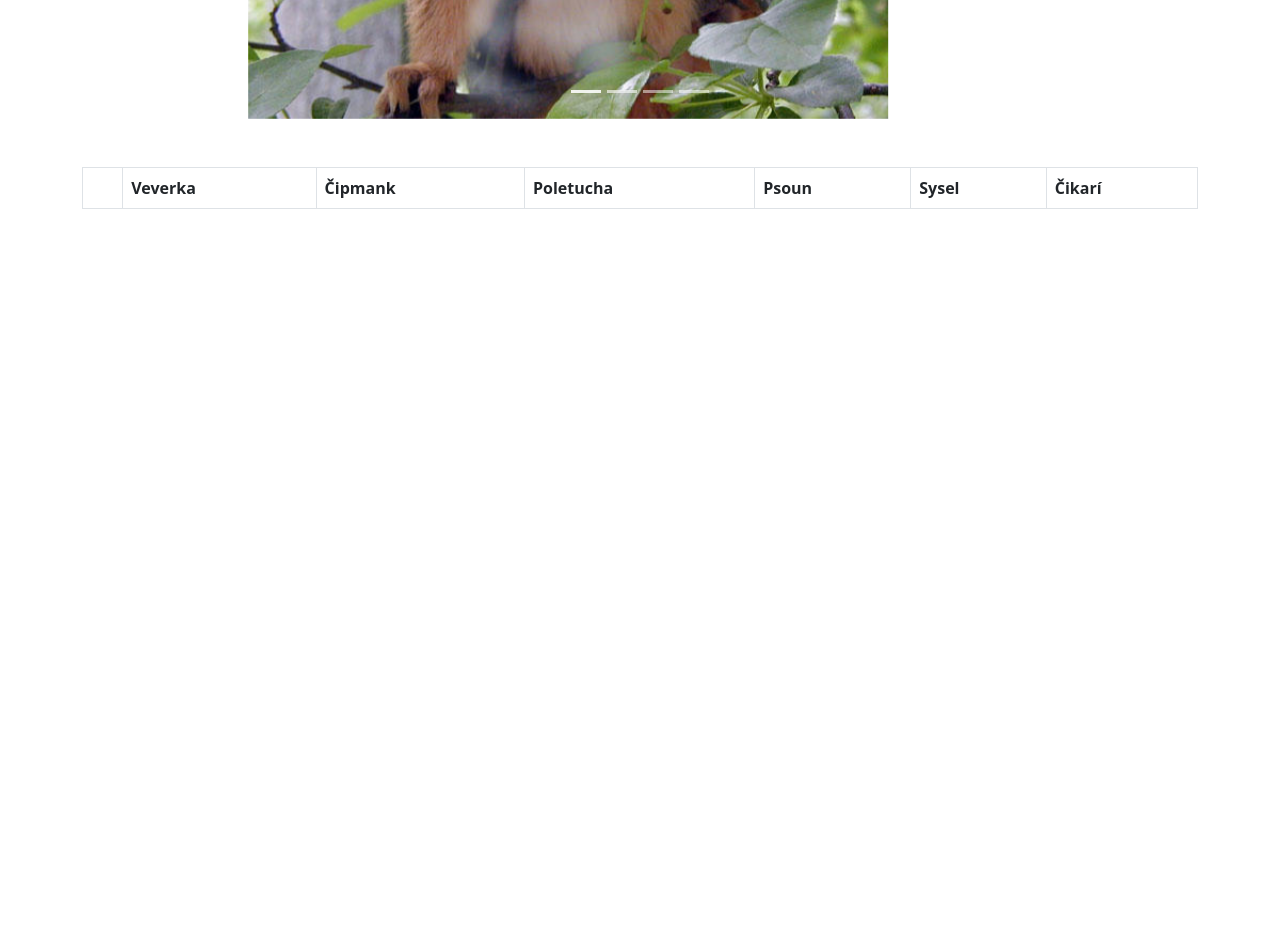
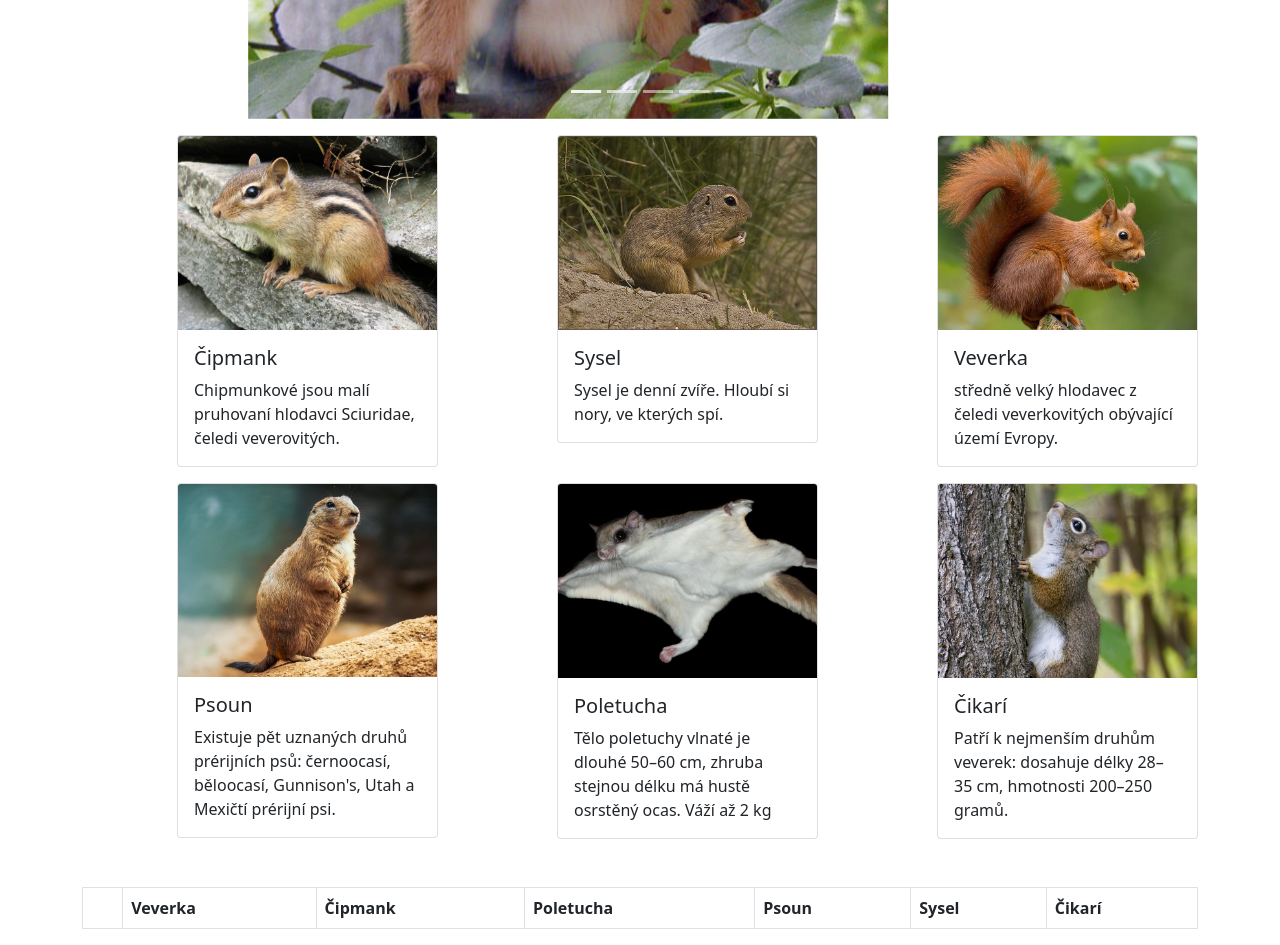
Before and after one commit to oliversestak/final-projekt, a website: page index1.html in a window 1280 px wide. Shown: the part 380-1325 px from the top of the page. Before the commit the page ends 800 px from the top, so only its background shows below. Drawn offline with nearby package versions, Linux system fonts and the light colour scheme.

Commit message:
změnanevimkolikata

```diff
--- a/index1.html
+++ b/index1.html
@@ -19,7 +19,7 @@
           <div class="collapse navbar-collapse" id="navbarColor02">
             <ul class="navbar-nav me-auto">
               <li class="nav-item">
-                <a class="nav-link active" href="#">2
+                <a class="nav-link active" href="formular.html">Formulář na objednání veverkovitých
                   <span class="visually-hidden">(current)</span>
                 </a>
               </li>
@@ -83,6 +83,66 @@
   </button>
 
 </div>
+<div class="container">
+  <div class="row">
+    <div class="col-lg-3 col-md-4 col-sm-6 col-12 offset-lg-1 offset-md-0 offset-sm-3 mt-3">
+      <div class="card">
+          <img src="obrazky/čipmank.jpg" class="card-img-top img-fluid" alt="Obrázek 1">
+          <div class="card-body">
+              <h5 class="card-title">Čipmank</h5>
+              <p class="card-text">Chipmunkové jsou malí pruhovaní hlodavci Sciuridae, čeledi veverovitých.</p>
+          </div>
+      </div>
+    </div>
+    <div class="col-lg-3 col-md-4 col-sm-6 col-12 offset-lg-1 offset-md-0 offset-sm-3 mt-3">
+    <div class="card">
+        <img src="obrazky/sysel.jpg" class="card-img-top img-fluid" alt="Obrázek 1">
+        <div class="card-body">
+            <h5 class="card-title">Sysel</h5>
+            <p class="card-text">Sysel je denní zvíře. Hloubí si nory, ve kterých spí.</p>
+        </div>
+    </div>
+  </div>
+  <div class="col-lg-3 col-md-4 col-sm-6 col-12 offset-lg-1 offset-md-0 offset-sm-3 mt-3">
+  <div class="card">
+      <img src="obrazky/veverka.jpg" class="card-img-top img-fluid" alt="Obrázek 1">
+      <div class="card-body">
+          <h5 class="card-title">Veverka</h5>
+          <p class="card-text">středně velký hlodavec z čeledi veverkovitých obývající území Evropy.</p>
+      </div>
+  </div>
+  </div>
+  <div class="col-lg-3 col-md-4 col-sm-6 col-12 offset-lg-1 offset-md-0 offset-sm-3 mt-3">
+  <div class="card">
+    <img src="obrazky/psoun.jpg" class="card-img-top img-fluid" alt="Obrázek 1">
+    <div class="card-body">
+        <h5 class="card-title">Psoun</h5>
+        <p class="card-text">Existuje pět uznaných druhů prérijních psů: černoocasí, běloocasí, Gunnison's, Utah a Mexičtí prérijní psi.</p>
+    </div>
+  </div>
+  </div>
+  <div class="col-lg-3 col-md-4 col-sm-6 col-12 offset-lg-1 offset-md-0 offset-sm-3 mt-3">
+  <div class="card">
+  <img src="obrazky/poletucha.jpg" class="card-img-top img-fluid" alt="Obrázek 1">
+  <div class="card-body">
+      <h5 class="card-title">Poletucha</h5>
+      <p class="card-text">Tělo poletuchy vlnaté je dlouhé 50–60 cm, zhruba stejnou délku má hustě osrstěný ocas. Váží až 2 kg</p>
+  </div>
+  </div>
+  </div>
+  <div class="col-lg-3 col-md-4 col-sm-6 col-12 offset-lg-1 offset-md-0 offset-sm-3 mt-3">
+  <div class="card">
+    <img src="obrazky/čikarí.jpg" class="card-img-top img-fluid" alt="Obrázek 1">
+    <div class="card-body">
+      <h5 class="card-title">Čikarí</h5>
+      <p class="card-text">Patří k nejmenším druhům veverek: dosahuje délky 28–35 cm, hmotnosti 200–250 gramů.</p>
+    </div>
+      </div>
+    </div>
+  </div>
+</div>
+
+
 
   <div class="container mt-5">
   <div class="table-responsive">
```
Also changed, not shown: formular.html (added, +74 -0 lines), obrazky/poletucha.jpg (added), obrazky/psoun.jpg (added), obrazky/sysel.jpg (added), obrazky/veverka.jpg (added), obrazky/čikarí.jpg (added), obrazky/čipmank.jpg (added).
